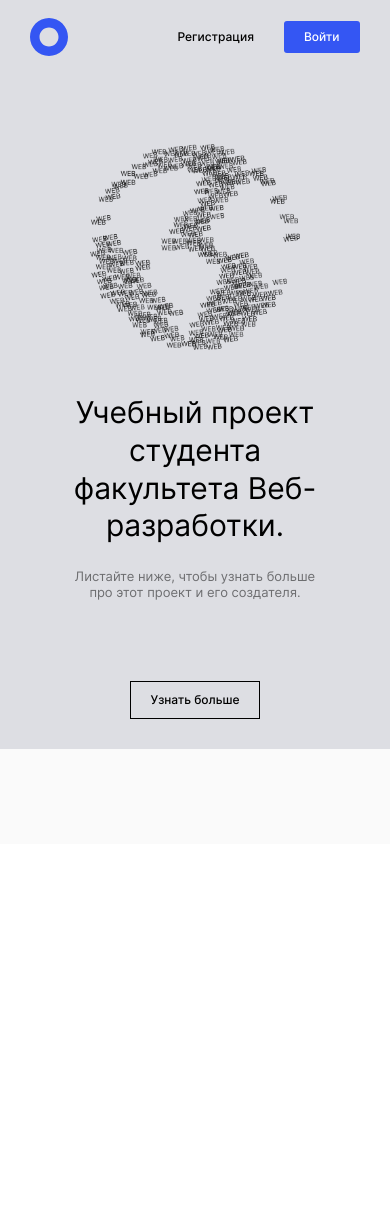
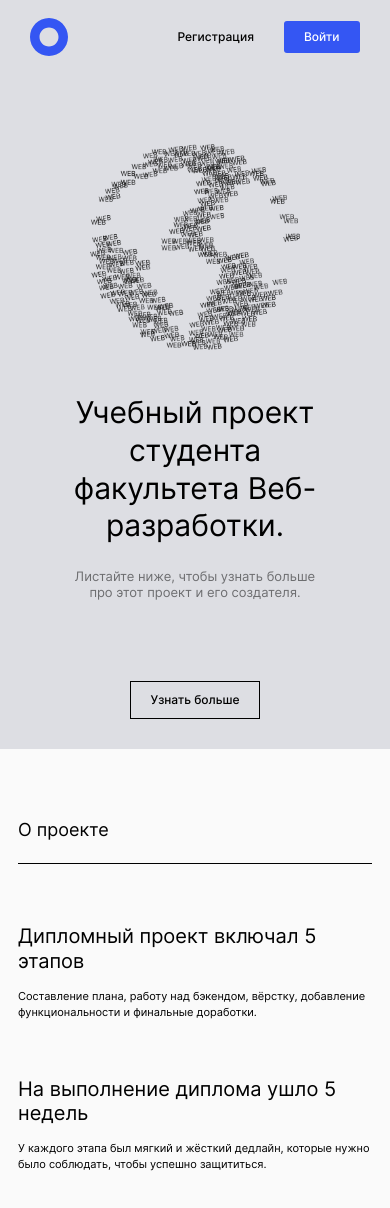
Before and after one commit to izhubrov/movies-explorer-frontend, a React (Create React App) app: page / in a window 390 px wide. Shown: the top 1208 px of the page. Before the commit the page ends 844 px from the top, so only its background shows below. Built offline with nearby package versions, Linux system fonts and the light colour scheme.

Commit message:
feat: about-project section in process

```diff
--- /dev/null
+++ b/src/components/AboutProject/AboutProject.css
@@ -0,0 +1,97 @@
+.about-project {
+  padding: 110px 70px;
+  display: flex;
+  box-sizing: border-box;
+  flex-direction: column;
+  width: 100%;
+}
+
+.about-project__subtitle {
+  width: 100%;
+  padding-bottom: 23px;
+  border-bottom: 1px solid #000;
+  margin: 0;
+}
+
+.about-project__subsubtitle {
+  font-size: 20px;
+  line-height: 1.21;
+  font-weight: 400;
+  letter-spacing: -4%;
+  margin: 0;
+  order: -1;
+  padding-bottom: 26px;
+}
+
+.about-project__container {
+  width: 100%;
+  display: grid;
+  grid-template-columns: minmax(min-content, 550px) minmax(min-content, 550px);
+  column-gap: 40px;
+  padding: 70px 0 110px;
+}
+
+.about-project__info-container {
+  display: grid;
+  grid-template-rows: max-content;
+  row-gap: 26px;
+}
+
+@media screen and (max-width: 918px) {
+  .about-project {
+    padding: 90px 50px;
+  }
+  .about-project__container {
+    padding-bottom: 93px;
+    column-gap: 30px;
+  }
+
+  .about-project__subsubtitle {
+    padding-bottom: 22px;
+  }
+
+  .about-project__title {
+    padding-top: 48px;
+  }
+  .about-project__caption {
+    padding-top: 22px;
+    padding-bottom: 92px;
+  }
+}
+
+@media screen and (max-width: 520px) {
+  .about-project {
+    padding: 70px 18px;
+    align-items: center;
+  }
+
+  .about-project__subsubtitle {
+    padding-bottom: 16px;
+    padding-top: 56px;
+    order: unset;
+  }
+
+  .about-project__subsubtitle:first-of-type {
+    padding-top: 0;
+  }
+
+  .about-project__container {
+    grid-template-columns: unset;
+    padding-top: 60px;
+    padding-bottom: 60px;
+  }
+
+  .about-project__title {
+    padding-top: 44px;
+  }
+  .about-project__caption {
+    padding-top: 24px;
+    padding-bottom: 80px;
+  }
+
+  .about-project__image {
+    margin: 0;
+    width: 210px;
+    height: 206px;
+  }
+}
--- /dev/null
+++ b/src/components/AboutProject/AboutProject.js
@@ -0,0 +1,18 @@
+import React from 'react';
+import './AboutProject.css';
+
+function AboutProject() {
+  return (
+    <section className="about-project page__container">
+      <h2 className="subtitle about-project__subtitle">О проекте</h2>
+      <div className="about-project__container">
+          <h3 className="about-project__subsubtitle">Дипломный проект включал 5 этапов</h3>
+          <p className="text">Составление плана, работу над бэкендом, вёрстку, добавление функциональности и финальные доработки.</p>
+          <h3 className="about-project__subsubtitle">На выполнение диплома ушло 5 недель</h3>
+          <p className="text">У каждого этапа был мягкий и жёсткий дедлайн, которые нужно было соблюдать, чтобы успешно защититься.</p>
+      </div>
+    </section>
+  );
+}
+
+export default AboutProject;
--- a/src/components/App/App.css
+++ b/src/components/App/App.css
@@ -54,6 +54,7 @@
   font-size: 14px;
   line-height: 1.43;
   font-weight: 400px;
+  margin: 0;
 }
 
 .caption {
--- a/src/components/Main/Main.js
+++ b/src/components/Main/Main.js
@@ -1,10 +1,12 @@
 import "./Main.css";
 import Promo from "../Promo/Promo";
+import AboutProject from "../AboutProject/AboutProject";
 
 function Main() {
   return (
     <>
     <Promo/>
+    <AboutProject/>
     </>
   );
 }
```
